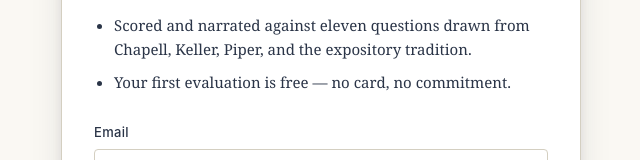
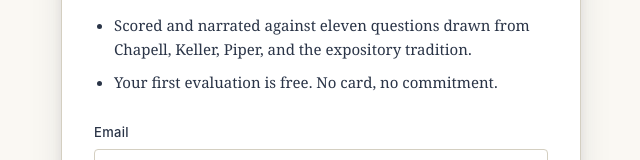
Before and after one commit to cdaukas/sermon-coach-site, a Next.js app: page /start in a window 1280 px wide. Shown: the part 320-480 px from the top of the page, without its empty margins (319-959 px from the left). Built offline with nearby package versions, Linux system fonts and the light colour scheme; no server answers.

Commit message:
Replace em-dashes on /start with period breaks.
Co-authored-by: Cursor <cursoragent@cursor.com>

```diff
--- a/src/app/start/page.tsx
+++ b/src/app/start/page.tsx
@@ -16,7 +16,7 @@ import { createClient } from "@/lib/supabase/server";
 export const metadata: Metadata = {
   title: "Get Started",
   description:
-    "Create a free account and get your first sermon evaluation — no card, no commitment.",
+    "Create a free account and get your first sermon evaluation. No card, no commitment.",
 };
 
 type StartPageProps = {
--- a/src/components/start/StartLanding.tsx
+++ b/src/components/start/StartLanding.tsx
@@ -46,7 +46,7 @@ function getSiteOrigin(): string {
 const VALUE_POINTS = [
   "Paste your manuscript and get a structured evaluation in minutes.",
   "Scored and narrated against eleven questions drawn from Chapell, Keller, Piper, and the expository tradition.",
-  "Your first evaluation is free — no card, no commitment.",
+  "Your first evaluation is free. No card, no commitment.",
 ];
 
 export function StartLanding({ claimToken = null }: { claimToken?: string | null }) {
```
